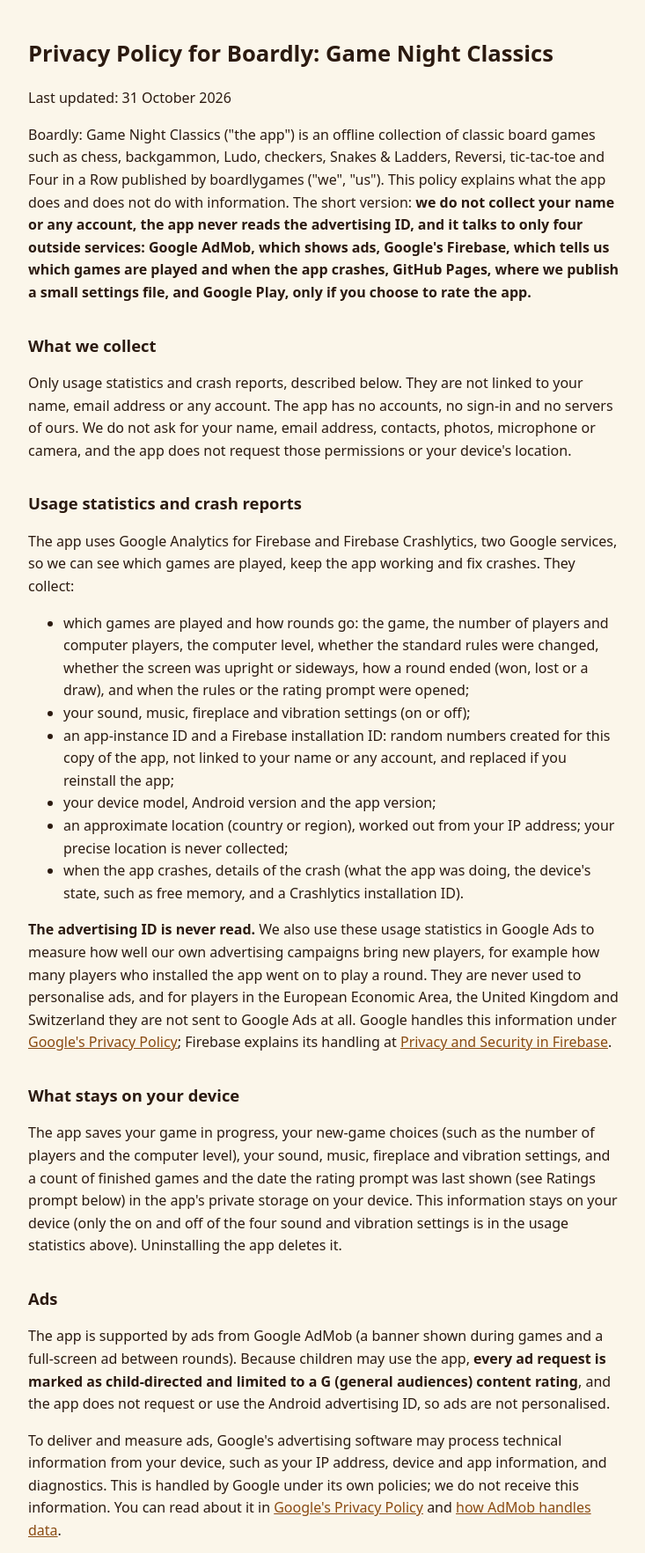
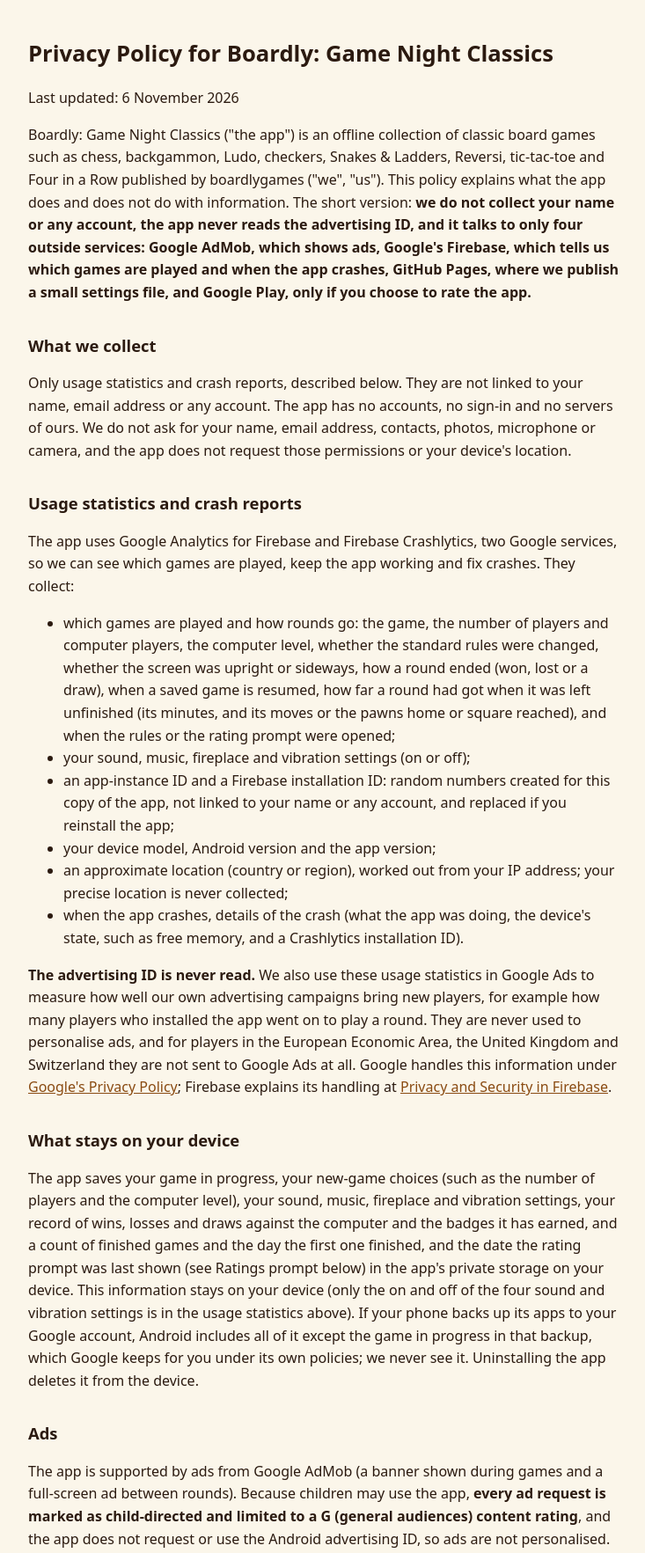
Before and after one commit to boardlygames/boardly-privacy, a plain HTML site: page index.html in a window 1280 px wide. Shown: the top 1765 px of the page at 88% size, without its empty margins (272-1005 px from the left). Drawn offline with Linux system fonts and the light colour scheme.

Commit message:
Privacy policy for 1.4.0: resumed and left rounds, the record

```diff
--- a/index.html
+++ b/index.html
@@ -12,7 +12,7 @@
 </head>
 <body>
 <h1>Privacy Policy for Boardly: Game Night Classics</h1>
-<p>Last updated: 31 October 2026</p>
+<p>Last updated: 6 November 2026</p>
 
 <p>Boardly: Game Night Classics ("the app") is an offline collection of classic board games such as chess, backgammon, Ludo, checkers, Snakes &amp; Ladders, Reversi, tic-tac-toe and Four in a Row published by boardlygames ("we", "us"). This policy explains what the app does and does not do with information. The short version: <strong>we do not collect your name or any account, the app never reads the advertising ID, and it talks to only four outside services: Google AdMob, which shows ads, Google's Firebase, which tells us which games are played and when the app crashes, GitHub Pages, where we publish a small settings file, and Google Play, only if you choose to rate the app.</strong></p>
 
@@ -22,7 +22,7 @@
 <h2>Usage statistics and crash reports</h2>
 <p>The app uses Google Analytics for Firebase and Firebase Crashlytics, two Google services, so we can see which games are played, keep the app working and fix crashes. They collect:</p>
 <ul>
-  <li>which games are played and how rounds go: the game, the number of players and computer players, the computer level, whether the standard rules were changed, whether the screen was upright or sideways, how a round ended (won, lost or a draw), and when the rules or the rating prompt were opened;</li>
+  <li>which games are played and how rounds go: the game, the number of players and computer players, the computer level, whether the standard rules were changed, whether the screen was upright or sideways, how a round ended (won, lost or a draw), when a saved game is resumed, how far a round had got when it was left unfinished (its minutes, and its moves or the pawns home or square reached), and when the rules or the rating prompt were opened;</li>
   <li>your sound, music, fireplace and vibration settings (on or off);</li>
   <li>an app-instance ID and a Firebase installation ID: random numbers created for this copy of the app, not linked to your name or any account, and replaced if you reinstall the app;</li>
   <li>your device model, Android version and the app version;</li>
@@ -32,7 +32,7 @@
 <p><strong>The advertising ID is never read.</strong> We also use these usage statistics in Google Ads to measure how well our own advertising campaigns bring new players, for example how many players who installed the app went on to play a round. They are never used to personalise ads, and for players in the European Economic Area, the United Kingdom and Switzerland they are not sent to Google Ads at all. Google handles this information under <a href="https://policies.google.com/privacy">Google's Privacy Policy</a>; Firebase explains its handling at <a href="https://firebase.google.com/support/privacy">Privacy and Security in Firebase</a>.</p>
 
 <h2>What stays on your device</h2>
-<p>The app saves your game in progress, your new-game choices (such as the number of players and the computer level), your sound, music, fireplace and vibration settings, and a count of finished games and the date the rating prompt was last shown (see Ratings prompt below) in the app's private storage on your device. This information stays on your device (only the on and off of the four sound and vibration settings is in the usage statistics above). Uninstalling the app deletes it.</p>
+<p>The app saves your game in progress, your new-game choices (such as the number of players and the computer level), your sound, music, fireplace and vibration settings, your record of wins, losses and draws against the computer and the badges it has earned, and a count of finished games and the day the first one finished, and the date the rating prompt was last shown (see Ratings prompt below) in the app's private storage on your device. This information stays on your device (only the on and off of the four sound and vibration settings is in the usage statistics above). If your phone backs up its apps to your Google account, Android includes all of it except the game in progress in that backup, which Google keeps for you under its own policies; we never see it. Uninstalling the app deletes it from the device.</p>
 
 <h2>Ads</h2>
 <p>The app is supported by ads from Google AdMob (a banner shown during games and a full-screen ad between rounds). Because children may use the app, <strong>every ad request is marked as child-directed and limited to a G (general audiences) content rating</strong>, and the app does not request or use the Android advertising ID, so ads are not personalised.</p>
@@ -43,7 +43,7 @@
 <p>Each time it starts, the app downloads a small settings file from our page on GitHub Pages, a web hosting service run by GitHub. The file says which games the app shows, in what order, and how often ads may appear. The request contains nothing about you: no identifier, no account and no game data. Like any website, GitHub's servers see the IP address the request comes from and log it for security; GitHub handles this under its own <a href="https://docs.github.com/en/site-policy/privacy-policies/github-general-privacy-statement">privacy statement</a>, and we do not receive it. If the download fails, the app uses the last settings it saved, or its built-in ones.</p>
 
 <h2>Ratings prompt</h2>
-<p>The app uses Google Play's In-App Review library, which may show Google's rating card after you have finished several games. If you rate, the rating goes to Google Play under Google's own policies; we do not receive anything from the card. The app only keeps on your device when it last asked and how many rounds have finished, and sends nothing to us. The "Rate Boardly" tile in Settings simply opens the app's page in the Play Store.</p>
+<p>The app uses Google Play's In-App Review library, which may show Google's rating card after you have finished several games. If you rate, the rating goes to Google Play under Google's own policies; we do not receive anything from the card. The app only keeps on your device when it last asked and how many rounds have finished and the day the first one did, and sends nothing to us. The "Rate Boardly" tile in Settings simply opens the app's page in the Play Store.</p>
 
 <h2>Feedback by email</h2>
 <p>The Settings screen has a "Send feedback" button. It opens your own email app with a message to us, already filled in with the app version, the Android version and your phone's model, so we can see what a problem might depend on. Nothing is sent until you send the email yourself, and you can delete those lines first. The app itself sends nothing. When you do send it, we receive your email address and your message, and we use them only to answer you.</p>
```
